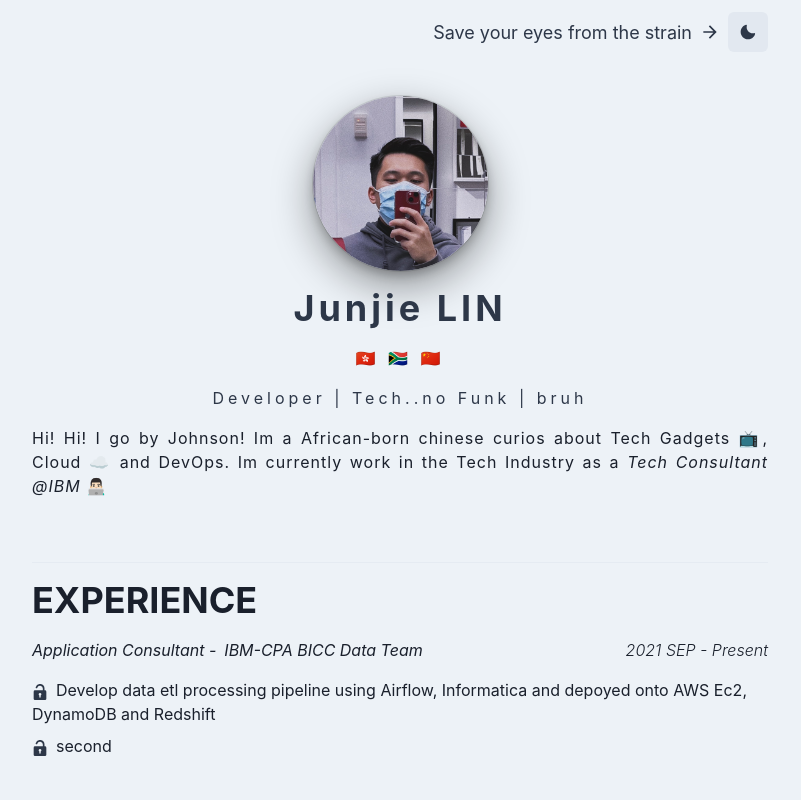
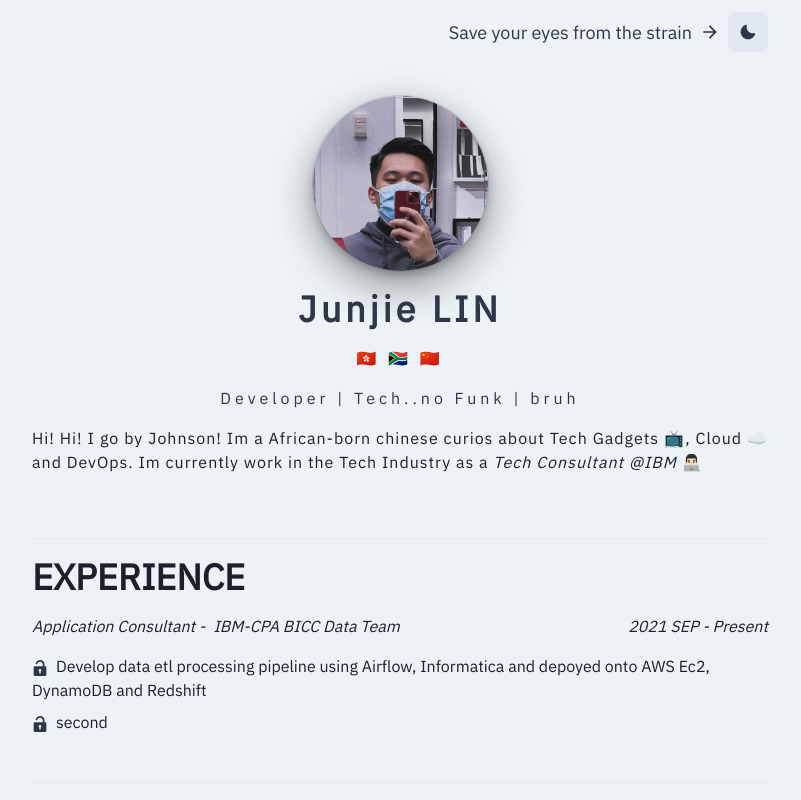
Before and after one commit to ModieJun/modiejun.com, a Next.js app: page / in a window 1280 px wide. Shown: the top 800 px of the page, without its empty margins (240-1041 px from the left). Built offline with nearby package versions, Linux system fonts and the light colour scheme.

Commit message:
Add new font

```diff
--- a/pages/_app.tsx
+++ b/pages/_app.tsx
@@ -1,9 +1,11 @@
 import type { AppProps } from "next/app";
 import { ChakraProvider } from "@chakra-ui/react";
+import "../theme/styles.css";
+import theme from "../theme/theme";
 
 function MyApp({ Component, pageProps }: AppProps) {
   return (
-    <ChakraProvider>
+    <ChakraProvider theme={theme}>
       <Component {...pageProps} />
     </ChakraProvider>
   );
--- a/pages/index.tsx
+++ b/pages/index.tsx
@@ -14,12 +14,9 @@ import {
   ColorModeScript,
   Link,
 } from "@chakra-ui/react";
-import { UnlockIcon } from "@chakra-ui/icons";
-import type { NextPage } from "next";
 import Head from "next/head";
 import { Nav } from "../components/Nav";
-import nextjs from "../public/nextjs.svg";
-import theme from "../theme";
+import theme from "../theme/theme";
 import { Data, getJsonFromFile } from "../utils/read_json";
 import ContentSection from "../components/Section";
 
--- /dev/null
+++ b/theme/styles.css
@@ -0,0 +1 @@
+@import url("https://fonts.googleapis.com/css2?family=IBM+Plex+Sans&family=Roboto&display=swap");
--- /dev/null
+++ b/theme/theme.ts
@@ -0,0 +1,15 @@
+import { extendTheme, type ThemeConfig, theme as base } from "@chakra-ui/react";
+
+const config = {
+  initialColorMode: "light",
+  useSystemColorMode: false,
+};
+
+const theme = extendTheme({
+  config,
+  fonts: {
+    heading: `'IBM Plex Sans', sans-serif,${base.fonts?.heading}`,
+    body: `'IBM Plex Sans', sans-serif,${base.fonts?.heading}`,
+  },
+});
+export default theme;
--- a/utils/read_json.ts
+++ b/utils/read_json.ts
@@ -14,6 +14,5 @@ export type Data = {
 };
 
 export const getJsonFromFile = (): Data[] => {
-  console.log(data);
   return data;
 };
```
